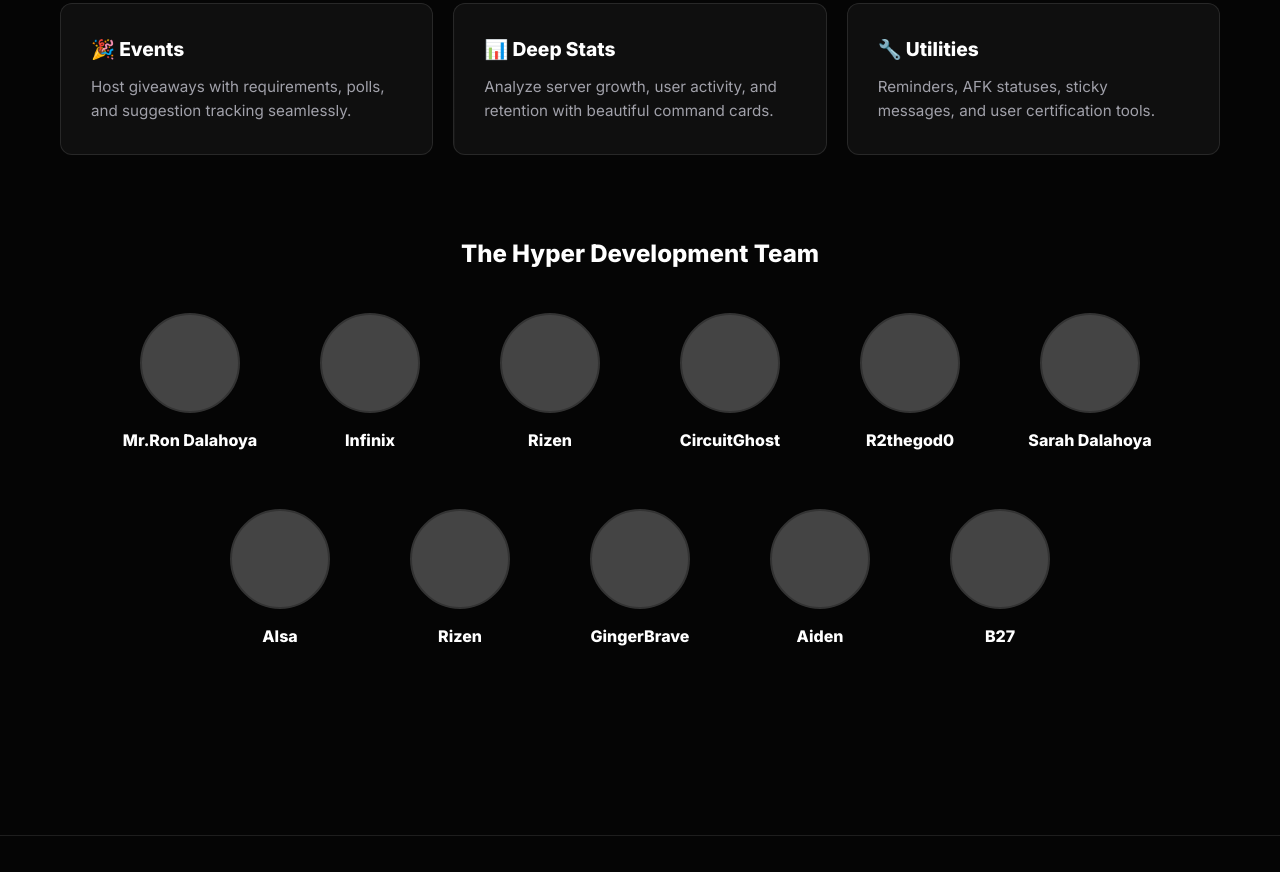
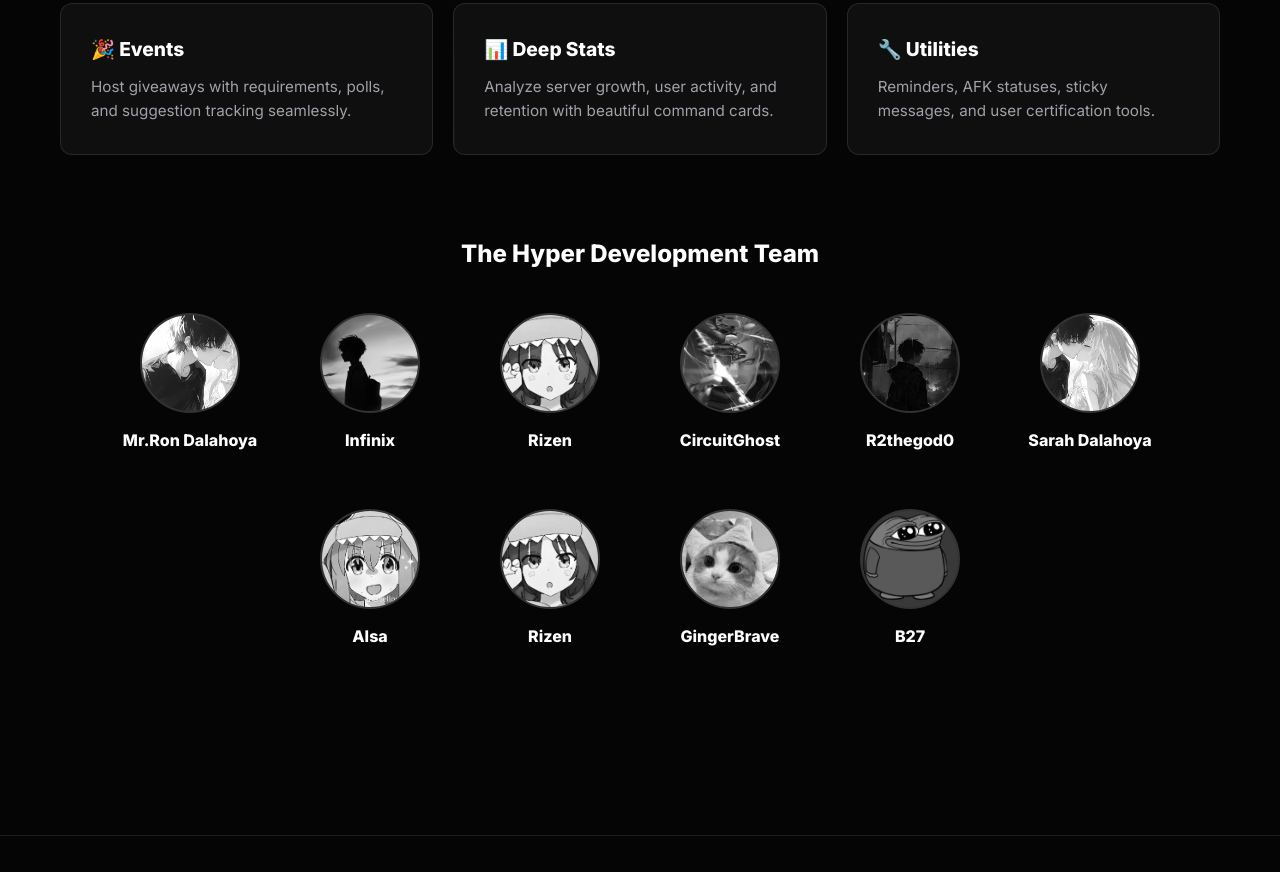
Before and after one commit to R2thegod0/Hyperbot, a plain HTML site: page Index.html in a window 1280 px wide. Shown: the part 1605-2477 px from the top of the page. Drawn offline with Linux system fonts and the light colour scheme; no server answers.

Commit message:
Update Index.html

```diff
--- a/Index.html
+++ b/Index.html
@@ -267,8 +267,19 @@
             <div class="discord-mockup">
                 <div class="discord-header"># general-chat</div>
                 <div class="discord-body">
-                    <div class="discord-msg"><div class="discord-avatar" style="background: #3ba55c;"></div><div class="discord-content"><h4>User123 <span>Today at 4:20 PM</span></h4><p>/rank</p></div></div>
-                    <div class="discord-msg"><div class="discord-avatar" style="background: url('hyper-logo.jpg'); background-size: cover;"></div><div class="discord-content"><h4>Hyper <span class="bot-tag">BOT</span> <span>Today at 4:20 PM</span></h4><p>📊 <strong>User123's Rank</strong><br>Level: 5 | XP: 450/1000<br>▓▓▓▓▓░░░░░ (45%)</p></div></div>
+                    <div class="discord-msg">
+                        <div class="discord-avatar" style="background: #3ba55c;"></div> <div class="discord-content">
+                            <h4>User123 <span>Today at 4:20 PM</span></h4>
+                            <p>/rank</p>
+                        </div>
+                    </div>
+                    <div class="discord-msg">
+                        <div class="discord-avatar" style="background: url('hyper-logo.jpg'); background-size: cover;"></div>
+                        <div class="discord-content">
+                            <h4>Hyper <span class="bot-tag">BOT</span> <span>Today at 4:20 PM</span></h4>
+                            <p>📊 <strong>User123's Rank</strong><br>Level: 5 | XP: 450/1000<br>▓▓▓▓▓░░░░░ (45%)</p>
+                        </div>
+                    </div>
                     <div class="typing-indicator">Hyper is thinking...</div>
                 </div>
             </div>
@@ -303,17 +314,20 @@
             <div style="margin-top: 80px; text-align: center;">
                 <h2 style="margin-bottom: 30px;">The Hyper Development Team</h2>
                 <div class="team-grid">
-                    <div class="team-card"><div class="team-avatar" style="background:#444;"></div><h4>Mr.Ron Dalahoya</h4><div class="team-role" style="color:#ff3333;">Lead Developer</div></div>
-                    <div class="team-card"><div class="team-avatar" style="background:#444;"></div><h4>Infinix</h4><div class="team-role">Developer</div></div>
-                    <div class="team-card"><div class="team-avatar" style="background:#444;"></div><h4>Rizen</h4><div class="team-role">Developer</div></div>
-                    <div class="team-card"><div class="team-avatar" style="background:#444;"></div><h4>CircuitGhost</h4><div class="team-role">Developer</div></div>
-                    <div class="team-card"><div class="team-avatar" style="background:#444;"></div><h4>R2thegod0</h4><div class="team-role" style="color:#ff3333;">Lead Designer</div></div>
-                    <div class="team-card"><div class="team-avatar" style="background:#444;"></div><h4>Sarah Dalahoya</h4><div class="team-role">Designer</div></div>
-                    <div class="team-card"><div class="team-avatar" style="background:#444;"></div><h4>Alsa</h4><div class="team-role">Designer</div></div>
-                    <div class="team-card"><div class="team-avatar" style="background:#444;"></div><h4>Rizen</h4><div class="team-role">Designer</div></div>
-                    <div class="team-card"><div class="team-avatar" style="background:#444;"></div><h4>GingerBrave</h4><div class="team-role" style="color:#4ff;">Tester</div></div>
-                    <div class="team-card"><div class="team-avatar" style="background:#444;"></div><h4>Aiden</h4><div class="team-role" style="color:#4ff;">Tester</div></div>
-                    <div class="team-card"><div class="team-avatar" style="background:#444;"></div><h4>B27</h4><div class="team-role" style="color:#4ff;">Tester</div></div>
+                    <div class="team-card"><div class="team-avatar" style="background-image: url('ron.jpg'); background-color: #444;"></div><h4>Mr.Ron Dalahoya</h4><div class="team-role" style="color:#ff3333;">Lead Developer</div></div>
+
+                    <div class="team-card"><div class="team-avatar" style="background-image: url('infinix.jpg'); background-color: #444;"></div><h4>Infinix</h4><div class="team-role">Developer</div></div>
+                    <div class="team-card"><div class="team-avatar" style="background-image: url('rizen.jpg'); background-color: #444;"></div><h4>Rizen</h4><div class="team-role">Developer</div></div>
+                    <div class="team-card"><div class="team-avatar" style="background-image: url('circuit.jpg'); background-color: #444;"></div><h4>CircuitGhost</h4><div class="team-role">Developer</div></div>
+
+                    <div class="team-card"><div class="team-avatar" style="background-image: url('r2.jpg'); background-color: #444;"></div><h4>R2thegod0</h4><div class="team-role" style="color:#ff3333;">Lead Designer</div></div>
+
+                    <div class="team-card"><div class="team-avatar" style="background-image: url('sarah.jpg'); background-color: #444;"></div><h4>Sarah Dalahoya</h4><div class="team-role">Designer</div></div>
+                    <div class="team-card"><div class="team-avatar" style="background-image: url('alsa.jpg'); background-color: #444;"></div><h4>Alsa</h4><div class="team-role">Designer</div></div>
+                    <div class="team-card"><div class="team-avatar" style="background-image: url('rizen.jpg'); background-color: #444;"></div><h4>Rizen</h4><div class="team-role">Designer</div></div>
+
+                    <div class="team-card"><div class="team-avatar" style="background-image: url('ginger.png'); background-color: #444;"></div><h4>GingerBrave</h4><div class="team-role" style="color:#4ff;">Tester</div></div>
+                    <div class="team-card"><div class="team-avatar" style="background-image: url('b27.jpg'); background-color: #444;"></div><h4>B27</h4><div class="team-role" style="color:#4ff;">Tester</div></div>
                 </div>
             </div>
         </section>
```
